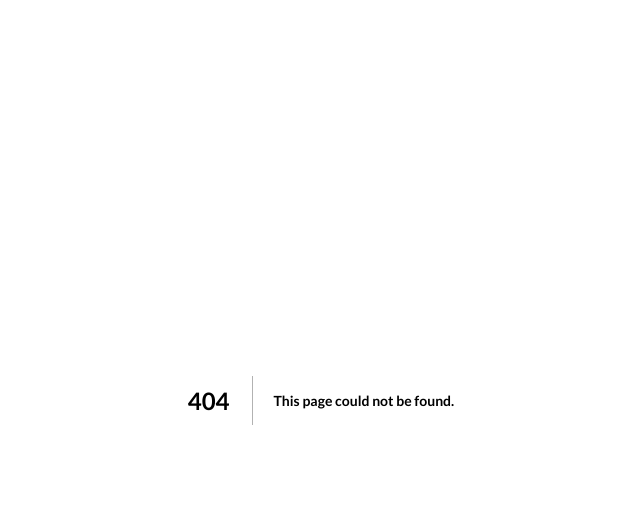
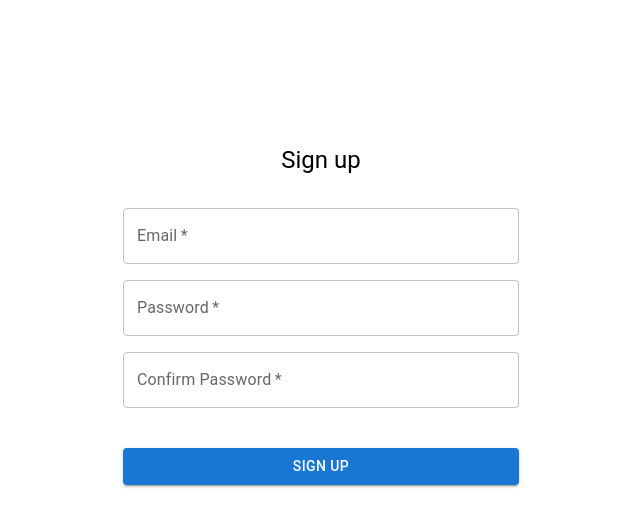
Before and after one commit to Gregory-Vinokur/graphiql-app, a Next.js app: page /registration in a window 1280 px wide. Before the commit this address had no page. Shown: the top 526 px of the page, without its empty margins (319-959 px from the left). Built offline with nearby package versions, Linux system fonts and the light colour scheme.

Commit message:
feat: add registration UI

```diff
--- /dev/null
+++ b/pages/registration/index.tsx
@@ -0,0 +1,105 @@
+import React, { useState, ChangeEvent } from 'react';
+import TextField from '@mui/material/TextField';
+import Button from '@mui/material/Button';
+import Container from '@mui/material/Container';
+import Typography from '@mui/material/Typography';
+import Grid from '@mui/material/Grid';
+import { css } from '@emotion/react';
+import Head from 'next/head';
+
+const RegisterForm = () => {
+  const [formData, setFormData] = useState({
+    email: '',
+    password: '',
+    confirmPassword: '',
+  });
+
+  const formContainerStyle = css`
+    margin-top: 64px;
+    display: flex;
+    flex-direction: column;
+    align-items: center;
+  `;
+
+  const formStyle = css`
+    width: 100%;
+    margin-top: 24px;
+  `;
+
+  const submitButtonStyle = css`
+    margin: 24px 0 16px;
+  `;
+
+  const handleChange = (event: ChangeEvent<HTMLInputElement>) => {
+    const { name, value } = event.target;
+    setFormData({ ...formData, [name]: value });
+  };
+
+  const handleSubmit: React.FormEventHandler<HTMLFormElement> = (event) => {
+    event.preventDefault();
+    console.log(formData);
+  };
+
+  return (
+    <>
+      <Head>
+        <title>Registration</title>
+      </Head>
+      <Container component="main" maxWidth="xs">
+        <div css={formContainerStyle}>
+          <Typography component="h1" variant="h5" mt={10} mb={1}>
+            Sign up
+          </Typography>
+          <form css={formStyle} onSubmit={handleSubmit}>
+            <Grid container spacing={2}>
+              <Grid item xs={12}>
+                <TextField
+                  required
+                  fullWidth
+                  label="Email"
+                  name="email"
+                  type="email"
+                  value={formData.email}
+                  onChange={handleChange}
+                />
+              </Grid>
+              <Grid item xs={12}>
+                <TextField
+                  required
+                  fullWidth
+                  label="Password"
+                  name="password"
+                  type="password"
+                  value={formData.password}
+                  onChange={handleChange}
+                />
+              </Grid>
+              <Grid item xs={12} mb={2}>
+                <TextField
+                  required
+                  fullWidth
+                  label="Confirm Password"
+                  name="confirmPassword"
+                  type="password"
+                  value={formData.confirmPassword}
+                  onChange={handleChange}
+                />
+              </Grid>
+            </Grid>
+            <Button
+              type="submit"
+              fullWidth
+              variant="contained"
+              color="primary"
+              css={submitButtonStyle}
+            >
+              Sign Up
+            </Button>
+          </form>
+        </div>
+      </Container>
+    </>
+  );
+};
+
+export default RegisterForm;
--- a/tsconfig.json
+++ b/tsconfig.json
@@ -13,6 +13,7 @@
     "resolveJsonModule": true,
     "isolatedModules": true,
     "jsx": "preserve",
+    "jsxImportSource": "@emotion/react",
     "incremental": true,
     "paths": {
       "@/*": ["./*"]
```
Also changed, not shown: pages/login/index.tsx (+6 -1 lines).
